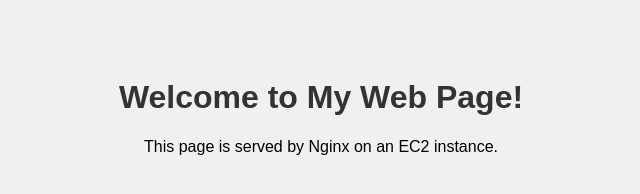
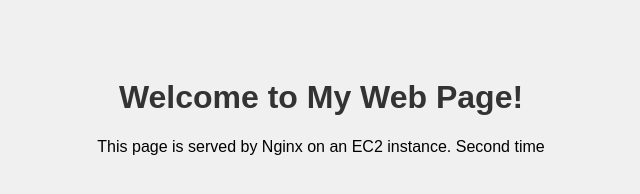
Before and after one commit to MohammadNomanAkhtar/second-GA, a plain HTML site: page index.html in a window 1280 px wide. Shown: the whole page, without its empty margins (319-959 px from the left). Drawn offline with Linux system fonts and the light colour scheme.

Commit message:
Update index.html

```diff
--- a/index.html
+++ b/index.html
@@ -18,6 +18,6 @@
 </head>
 <body>
     <h1>Welcome to My Web Page!</h1>
-    <p>This page is served by Nginx on an EC2 instance.</p>
+    <p>This page is served by Nginx on an EC2 instance. Second time</p>
 </body>
 </html>
```
